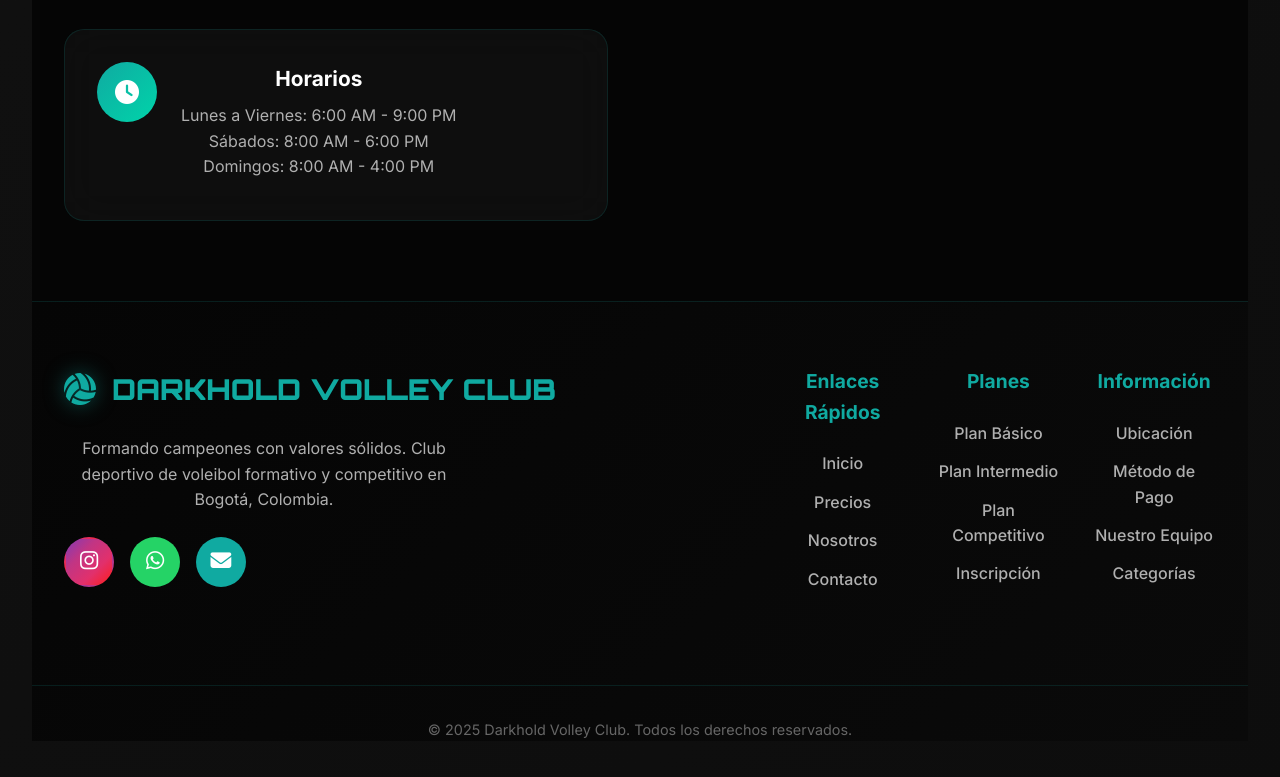
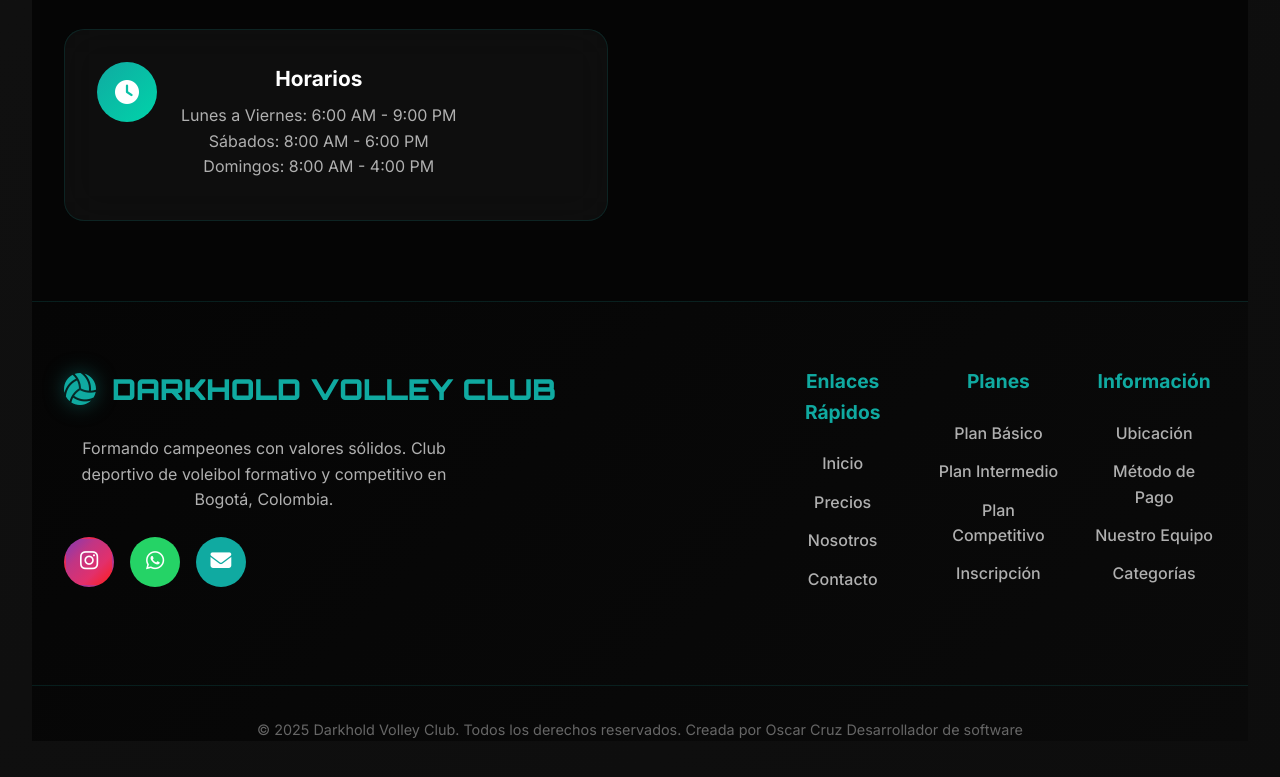
Before and after one commit to Zarpien06/darkholdvolleyclub, a plain HTML site: page index.html in a window 1280 px wide. Shown: the part 6898-7675 px from the top of the page. Drawn offline with Linux system fonts and the light colour scheme.

Commit message:
Actualizar index.html

```diff
--- a/index.html
+++ b/index.html
@@ -789,7 +789,8 @@
 
         <div class="footer-bottom">
             <div class="footer-bottom-content">
-                <p>&copy; 2025 Darkhold Volley Club. Todos los derechos reservados.</p>
+                <p>&copy; 2025 Darkhold Volley Club. Todos los derechos reservados.
+Creada por Oscar Cruz Desarrollador de software</p>
             </div>
         </div>
     </footer>
```
